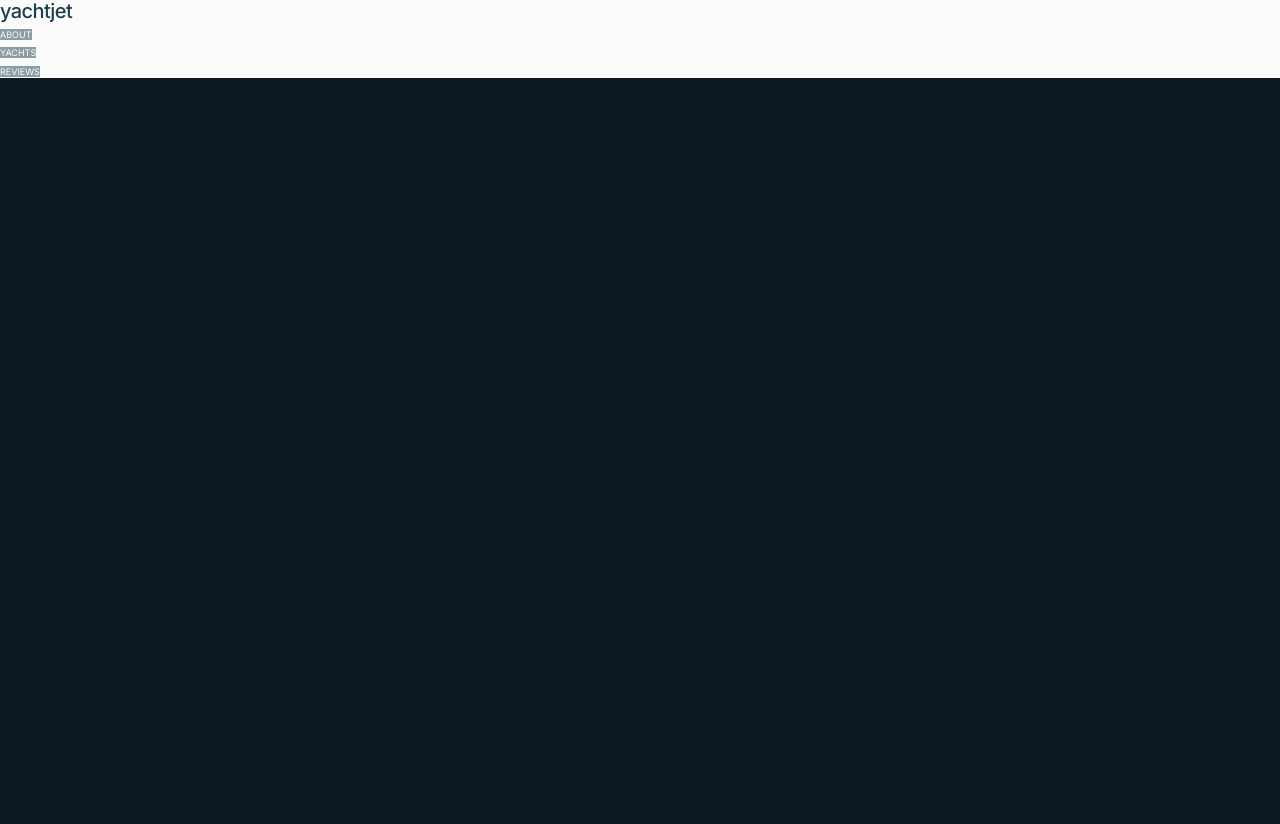
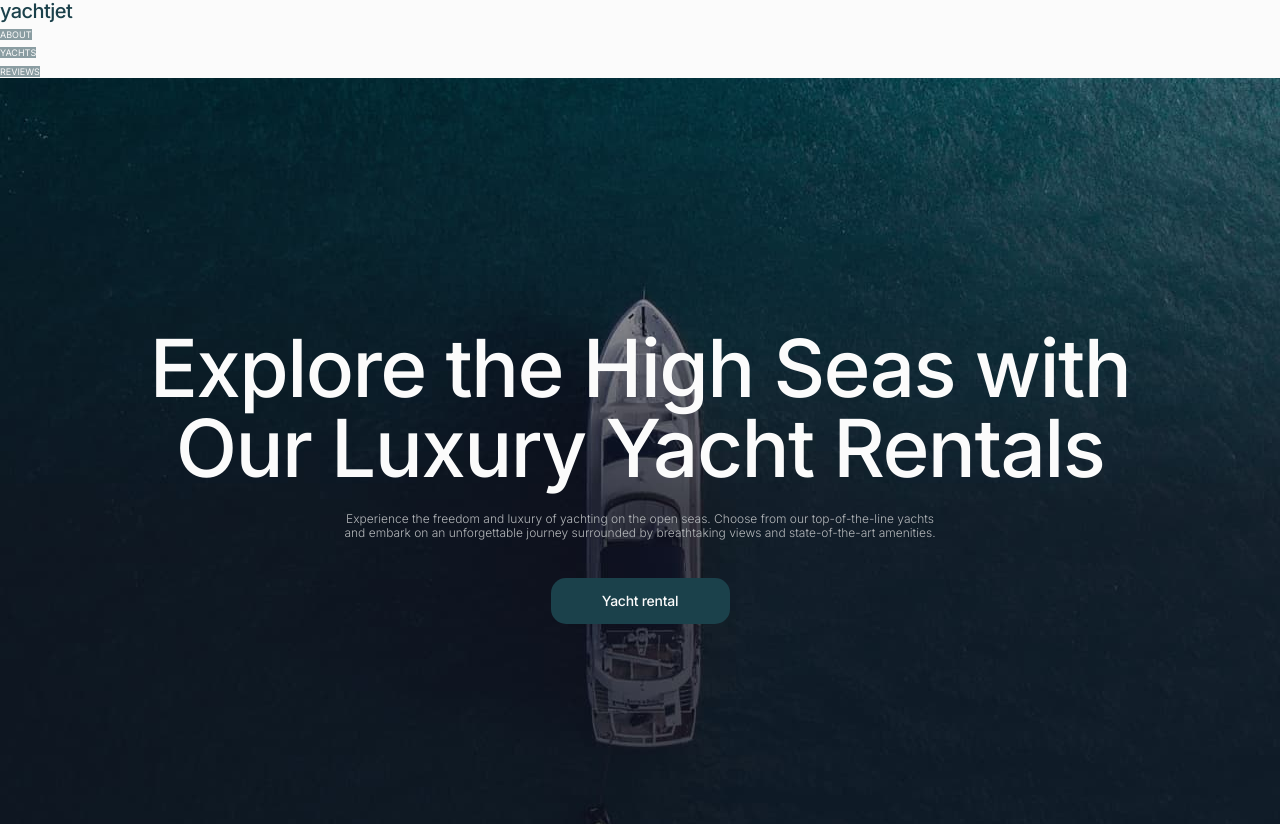
Before and after one commit to SergeyKorobka/blended-starter-mod-5-6-132-13, a website built with Vite: page src/index.html in a window 1280 px wide. Before the commit the page ends 800 px from the top, so only its background shows below. Built offline with nearby package versions, Linux system fonts and the light colour scheme.

Commit message:
completed hero

```diff
--- a/src/css/hero.css
+++ b/src/css/hero.css
@@ -1,18 +1,102 @@
 /* Мобільні стилі */
 .hero-section {
-  /* ... */
+  max-width: 1280px;
+  margin: 0 auto;
+  padding-top: 260px;
+  padding-bottom: 280px;
+  background-image: url(../img/hero/hero-desk.jpg);
+  background-repeat: no-repeat;
+  background-size: cover;
+  background-position: center;
+}
+
+.hero-text {
+  max-width: 597px;
+  margin: 0 auto;
+  margin-bottom: 38px;
+
+  font-weight: 300;
+  font-size: 12px;
+  line-height: 1.17;
+  text-align: center;
+  color: #b4b7ba;
+}
+
+.hero-button {
+  display: block;
+  margin: 0 auto;
+  padding: 14px 32px;
+  min-width: 179px;
+  border-radius: 15px;
+
+  font-weight: 500;
+  font-size: 14px;
+  line-height: 1.29;
+  letter-spacing: -0.02em;
+  color: #fbfbfb;
+  background-color: #1b414b;
+
+  transition-property: color, background-color;
+  transition-duration: 250ms;
+  transition-timing-function: ease-in-out;
+}
+
+.hero-button:hover,
+.hero-button:focus {
+  color: #1b414b;
+  background-color: #fbfbfb;
+}
+
+@media screen and (min-resolution: 2x) {
+  .hero-section {
+    background-image: url(../img/hero/hero-desk@2x.jpg);
+  }
+
+  .hero-text {
+    font-size: 16px;
+    line-height: 1.4;
+  }
+
+  .hero-button {
+    padding: 16px 40px;
+
+    font-size: 18px;
+    line-height: 1.1;
+  }
+}
+
+.hero-title {
+  max-width: 1001px;
+  margin: 0 auto;
+  margin-bottom: 24px;
+
+  font-weight: 500;
+  font-size: 32px;
+  line-height: 1;
+  letter-spacing: -0.02em;
+  text-align: center;
 }
 
 /* Планшетні стилі */
 @media screen and (min-width: 768px) {
   .hero-section {
-    /* ... */
+    padding-top: 220px;
+    padding-bottom: 180px;
+  }
+
+  .hero-title {
+    font-size: 70px;
   }
 }
 
 /* Десктопні стилі */
 @media screen and (min-width: 1280px) {
   .hero-section {
-    /* ... */
+    padding-top: 250px;
+    padding-bottom: 200px;
+  }
+
+  .hero-title {
+    font-size: 80px;
   }
 }
--- a/src/partials/hero.html
+++ b/src/partials/hero.html
@@ -1,4 +1,4 @@
-<section class="hero-section hidden">
+<section class="hero-section">
   <div class="container">
     <h1 class="hero-title">
       Explore the High Seas with Our Luxury Yacht Rentals
```
Also changed, not shown: src/css/hero-old.css (deleted, +0 -61 lines).
